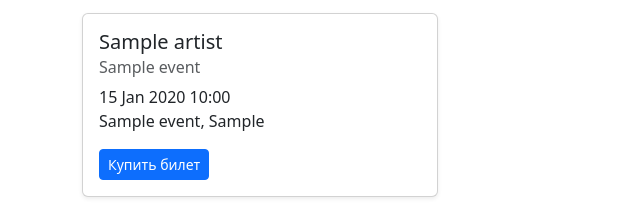
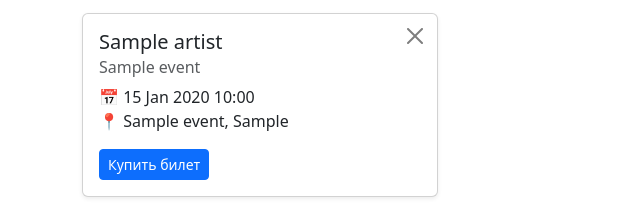
Before and after one commit to oneffive/ConcertHunter, a Django app: template events/templates/events/dashboard.html in a window 1280 px wide. Shown: the part 729-950 px from the top of the page, without its empty margins (0-640 px from the left). Run offline with Django 5.2, Linux system fonts and the light colour scheme; tables that the repository leaves empty hold one stand-in row (values such as "Sample post"); the template is opened without the code that fills it: values that come from a table or form of the project are taken from there, most other values are stand-ins (such as "Sample title", 1, 10 or a date in 2020); grey boxes marked "Sample" are stand-in pictures; grey boxes are pictures that could not be loaded.

Commit message:
add function to delete a specific event

```diff
--- a/events/templates/events/dashboard.html
+++ b/events/templates/events/dashboard.html
@@ -62,13 +62,25 @@
             <div class="row">
                 {% for event in events %}
 <div class="col-md-6 col-lg-4 mb-4">
-                    <div class="card h-100 shadow-sm">
+
+    <div class="card h-100 shadow-sm position-relative">
+
+
+        <form action="{% url 'delete_event' event.id %}" method="post" style="position: absolute; top: 10px; right: 10px; z-index: 10;">
+            {% csrf_token %}
+
+            <button type="submit" class="btn-close" aria-label="Close"
+                    onclick="return confirm('Скрыть это событие?');"
+                    title="Удалить событие"></button>
+        </form>
+
+
         <div class="card-body">
-                            <h5 class="card-title">{{ event.artist.name }}</h5>
+            <h5 class="card-title pe-4">{{ event.artist.name }}</h5>
             <h6 class="card-subtitle mb-2 text-muted">{{ event.name }}</h6>
             <p class="card-text">
-                                 {{ event.date|date:"d M Y H:i" }}<br>
-                                 {{ event.venue_name }}, {{ event.city }}
+                📅 {{ event.date|date:"d M Y H:i" }}<br>
+                📍 {{ event.venue_name }}, {{ event.city }}
             </p>
             <a href="{{ event.ticket_url }}" target="_blank" class="btn btn-primary btn-sm">Купить билет</a>
         </div>
```
Lines whose indentation alone changed are shown as unchanged.
